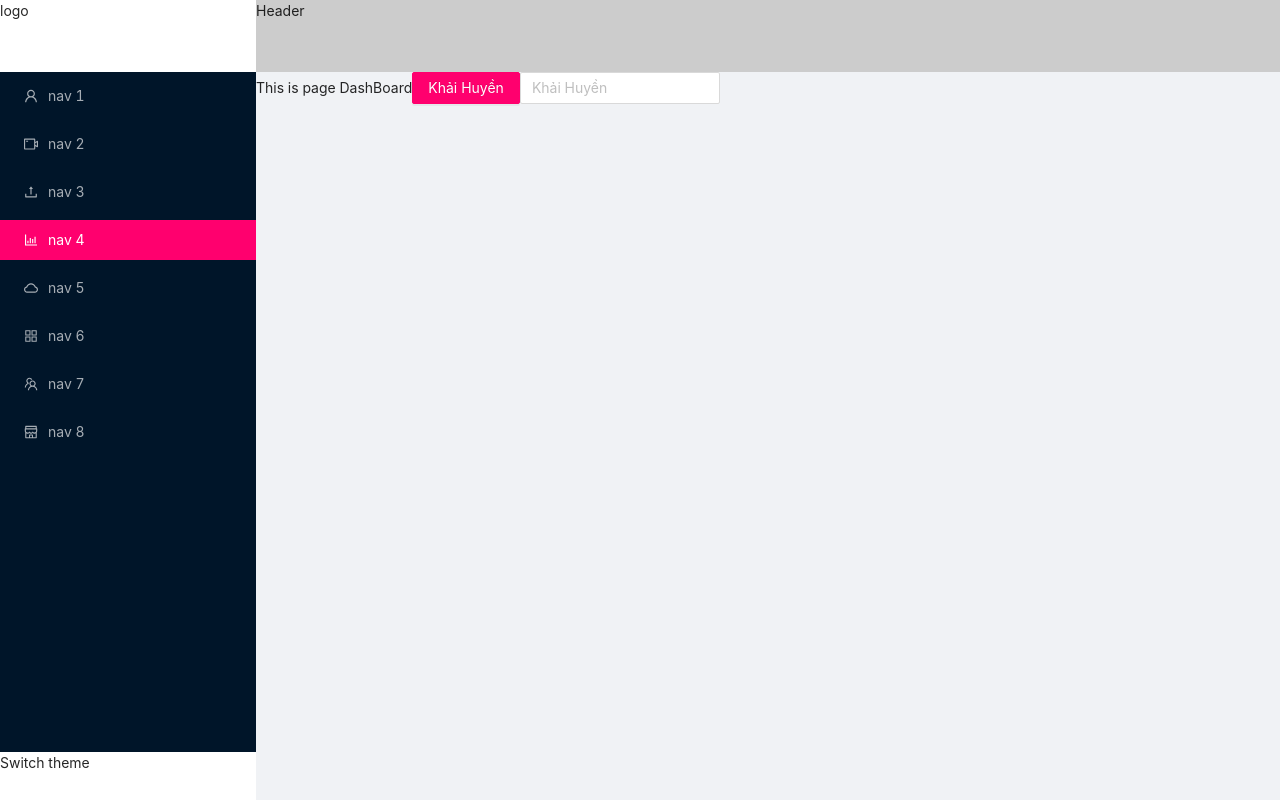
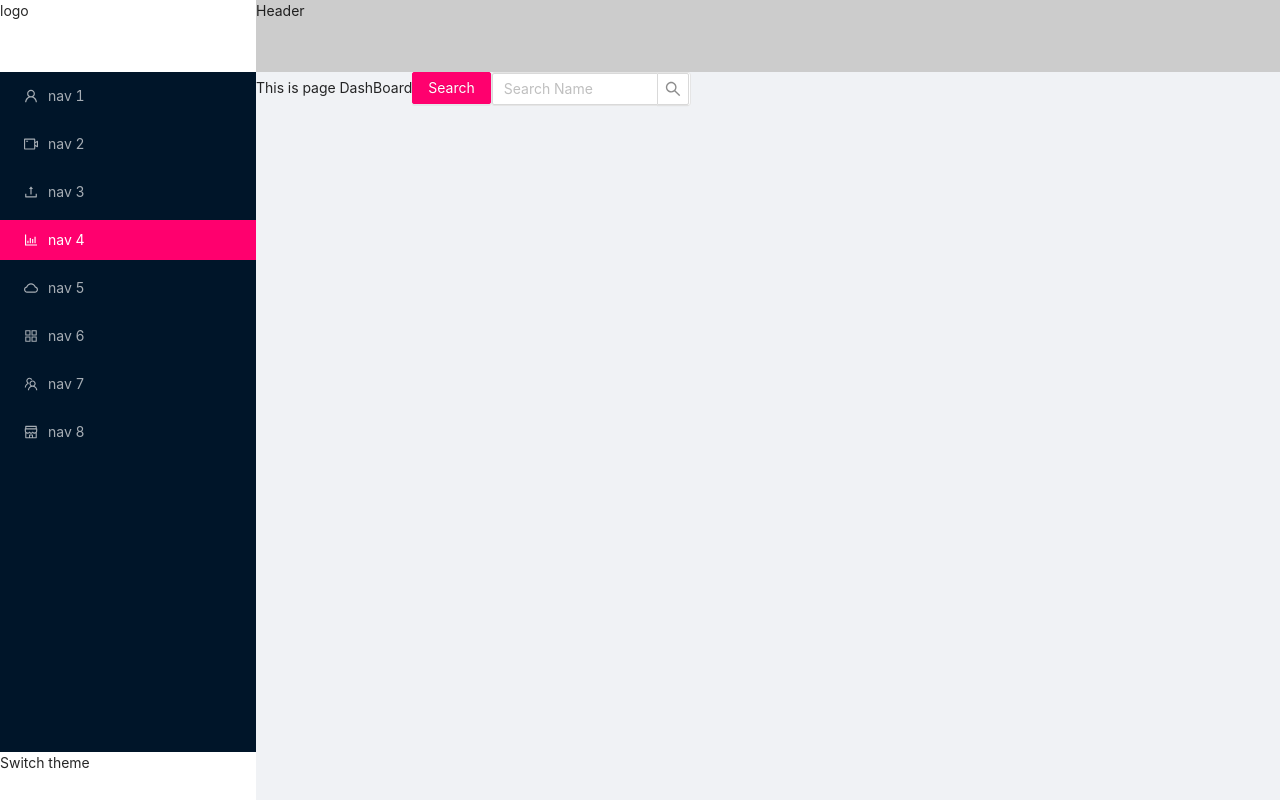
Before and after one commit to Giang-st1-00/Nail-Salon-Manager, a React (Create React App) app: page / in a window 1280 px wide. Built offline with nearby package versions, Linux system fonts and the light colour scheme.

Commit message:
common : input + button

```diff
--- /dev/null
+++ b/src/components/Button/index.module.scss
@@ -0,0 +1,8 @@
+.wrapper {
+    display: inline-block;
+    .btn {
+    }
+    .btn + .btn {
+        margin-left: 16px;
+    }
+}
--- a/src/components/Button/index.tsx
+++ b/src/components/Button/index.tsx
@@ -1,8 +1,42 @@
-import { Button as AntdButton } from 'antd';
+import { Button as AntdButton } from "antd";
+import classNames from "classnames/bind";
+import style from "./index.module.scss";
 
-function Button(props : any) {
+const cx = classNames.bind(style);
+type TButtonProps = {
+  children?: string;
+  Icon?: React.ReactNode;
+  type?:
+    | "primary"
+    | "link"
+    | "text"
+    | "ghost"
+    | "default"
+    | "dashed"
+    | undefined;
+  size?: "large" | "middle" | "small";
+  shape?: "default" | "circle" | "round";
+};
+
+function Button({
+  children,
+  Icon,
+  type = "primary",
+  size = "middle",
+  shape = "default",
+}: TButtonProps) {
   return (
-    <AntdButton type="primary" {...props}/>
+    <div className={cx("wrapper")}>
+      <AntdButton
+        shape={shape}
+        size={size}
+        className={cx("btn")}
+        icon={Icon}
+        type={type}
+      >
+        {children}
+      </AntdButton>
+    </div>
   );
 }
 
--- a/src/components/Input/index.tsx
+++ b/src/components/Input/index.tsx
@@ -1,22 +1,25 @@
-import { AudioOutlined } from "@ant-design/icons";
 import { Input as AntdInput, Space } from "antd";
-import { Component } from "react";
 import classNames from "classnames/bind";
 import style from "./index.module.scss";
 
 const cx = classNames.bind(style);
+const { Search } = AntdInput;
+type PInputProps = {
+  placeholder?: string;
+  allowClear?: boolean;
+  suffix?: React.ReactNode;
+  search?:boolean
+};
 
-function Input(props : any) {
+function Input({ placeholder, allowClear, suffix,search }: PInputProps) {
+  const Component = search ? Search : AntdInput;
   return (
-    <AntdInput
-      {...props}
+    <Component
       className={cx("input")}
+      placeholder={placeholder}
+      allowClear={allowClear}
+      suffix={suffix}
     />
-      // className={cx("input")}
-      // suffix={suffix}
-      // allowClear
-      // placeholder={placeholder}
-      // style={{ width: 200 }}
   );
 }
 
--- a/src/pages/DashBoard/index.tsx
+++ b/src/pages/DashBoard/index.tsx
@@ -1,13 +1,21 @@
 import Button from "../../components/Button";
 import Input from "../../components/Input";
+import { SearchOutlined } from "@ant-design/icons";
 import classNames from "classnames/bind";
 
 function DashBoard() {
-  return <div style={{ height: "1000px" }}>
-    This is page DashBoard
-    <Button>Khải Huyền</Button>
-    <Input allowClear placeholder="Khải Huyền"/>
-  </div>;
+  return (
+    <div style={{ height: "1000px" }}>
+      This is page DashBoard
+      <Button type="primary">Search</Button>
+      <Input
+        // suffix={<SearchOutlined/>}
+        search
+        allowClear
+        placeholder="Search Name"
+      />
+    </div>
+  );
 }
 
 export default DashBoard;
```
